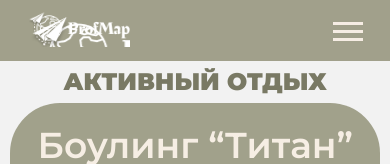
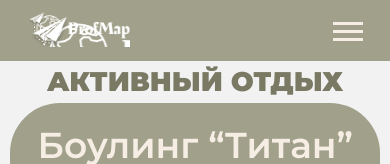
Before and after one commit to ivutMargarita/new-slider, a plain HTML site: page index.html in a window 390 px wide. Shown: the top 164 px of the page. Drawn offline with nearby package versions, Linux system fonts and the light colour scheme.

Commit message:
Update style.css

```diff
--- a/style.css
+++ b/style.css
@@ -750,9 +750,6 @@
 }
 
 @media (max-width: 400px) {
-.title_k{
-    font-size: 24px;
-  }
   h5, h6{
     font-size: 12px;
   }
```
